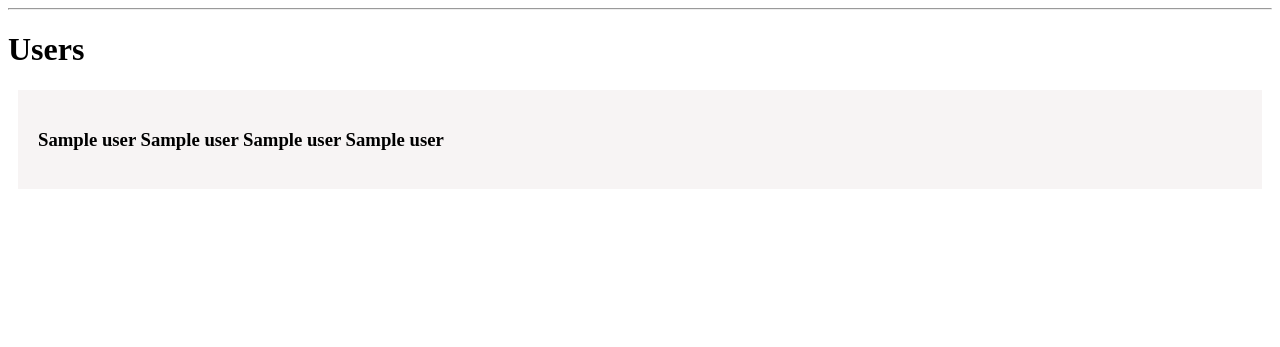
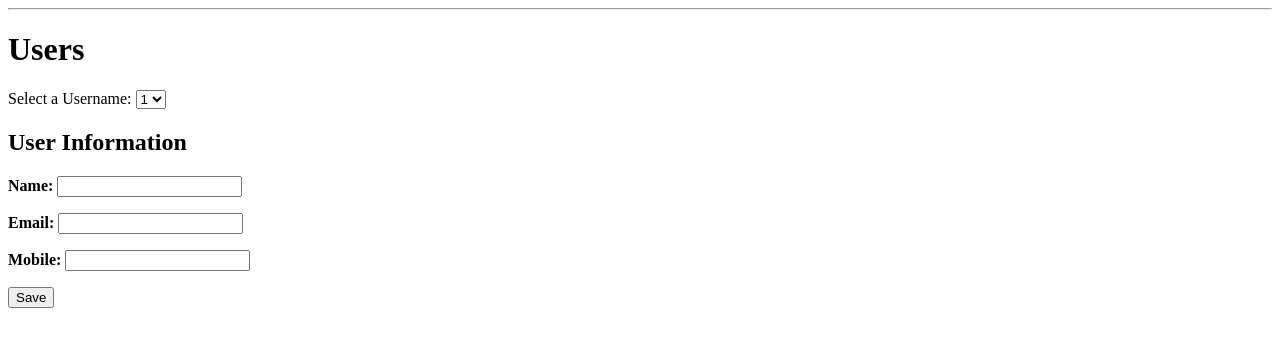
Before and after one commit to sadanandu/clinicManagement, a Flask app: page /users in a window 1280 px wide. Shown: the part 63-410 px from the top of the page. Run offline with Flask 3, Linux system fonts and the light colour scheme; a database or web service that is not in the repository returns one stand-in record (values such as "Sample title"); some libraries are stand-ins or nearby versions.

Commit message:
Update index.html
Edit, save, reload working fine

```diff
--- a/src/templates/index.html
+++ b/src/templates/index.html
@@ -2,9 +2,135 @@
 
 {% block content %}
     <h1>{% block title %} Users {% endblock %}</h1>
-    {% for user in users %}
-        <div class='user'>
-            <h3>{{ user[1] }} {{ user[2] }}  {{ user[3] }} {{ user[4] }}</h3>
-        </div>
-    {% endfor %}
+
+    <!-- Dropdown to select a username -->
+    <label for="username">Select a Username:</label>
+    <select id="username">
+        {% for user in users %}
+            <option value="{{ user[0] }}">{{ user[0] }}</option>
+        {% endfor %}
+    </select>
+
+    <!-- Container to display user information and editable fields -->
+    <div id="user-info">
+        <h2>User Information</h2>
+        <p><strong>Name:</strong> <input type="text" id="name" /></p>
+        <p><strong>Email:</strong> <input type="text" id="email" /></p>
+        <p><strong>Mobile:</strong> <input type="text" id="mobile" /></p>
+        <button id="save-button">Save</button>
+        <p><span id="response-message"></span></p>
+    </div>
+
+    <!-- JavaScript to handle user selection and saving -->
+<!-- JavaScript to handle user selection and saving -->
+<!-- JavaScript to handle user selection and saving -->
+<script>
+    // Get the dropdown element
+    var dropdown = document.getElementById("username");
+
+    // Get the user information container
+    var userInfo = document.getElementById("user-info");
+
+    // Get the input fields for name, email, and mobile
+    var nameInput = document.getElementById("name");
+    var emailInput = document.getElementById("email");
+    var mobileInput = document.getElementById("mobile");
+    var responseMessage = document.getElementById("response-message");
+    // Get the save button
+    var saveButton = document.getElementById("save-button");
+
+
+    // Function to fetch and display user details
+    function fetchAndDisplayUserDetails(selectedUsername) {
+        // Get the selected username
+        var selectedUsername = selectedUsername;
+
+        // Reset the input fields
+        nameInput.value = "";
+        emailInput.value = "";
+        mobileInput.value = "";
+
+
+        // Fetch user details from the API
+        fetch(`/user/${selectedUsername}`)
+            .then(response => response.text())
+            .then(data => {
+                // Convert the response text to JSON
+                var user_details = JSON.parse(data);
+
+                // Log the data received from the API for debugging
+                console.log("User Data:", user_details);
+
+                // Populate the input fields with user details
+                nameInput.value = user_details[0][0];
+                emailInput.value = user_details[0][1];
+                mobileInput.value = user_details[0][2];
+
+                // Show the user information container
+                userInfo.style.display = "block";
+                responseMessage.textContent = "";
+            })
+            .catch(error => {
+                console.error("Error fetching user data:", error);
+            });
+    }
+    // Add an event listener to the dropdown
+    dropdown.addEventListener("change", function() {
+        // Get the selected username
+        var selectedUsername = this.value;
+
+        // Call the function to fetch and display user details
+        fetchAndDisplayUserDetails(selectedUsername);
+    });
+
+    // Call the function to fetch and display user details when the page loads with the initial selected value
+    window.addEventListener("load", function() {
+        var selectedUsername = dropdown.value;
+        if (selectedUsername) {
+            fetchAndDisplayUserDetails(selectedUsername);
+        }
+    });
+
+    // Add an event listener to the save button
+    saveButton.addEventListener("click", function() {
+        // Get the selected username and updated user details
+        var selectedUsername = dropdown.value;
+        var updatedName = nameInput.value;
+        var updatedEmail = emailInput.value;
+        var updatedMobile = mobileInput.value;
+
+        // Log the updated user details for debugging
+        console.log("Updated User Details:", {
+            username: selectedUsername,
+            name: updatedName,
+            email: updatedEmail,
+            mobile: updatedMobile
+        });
+
+        // Send a PUT request to update the user details
+        fetch(`/user/${selectedUsername}`, {
+            method: "PUT",
+            headers: {
+                "Content-Type": "application/json"
+            },
+            body: JSON.stringify({
+                name: updatedName,
+                email: updatedEmail,
+                mobile: updatedMobile
+            })
+        })
+        .then(response => response.json())
+        .then(data => {
+            // Display the response message on the page
+            responseMessage.textContent = data.message;
+        })
+        .catch(error => {
+            console.error("Error updating user details:", error);
+            // Display an error message on the page if there's an issue
+            responseMessage.textContent = "Error updating user details.";
+        });
+    });
+</script>
+
+</div>
 {% endblock %}
```
